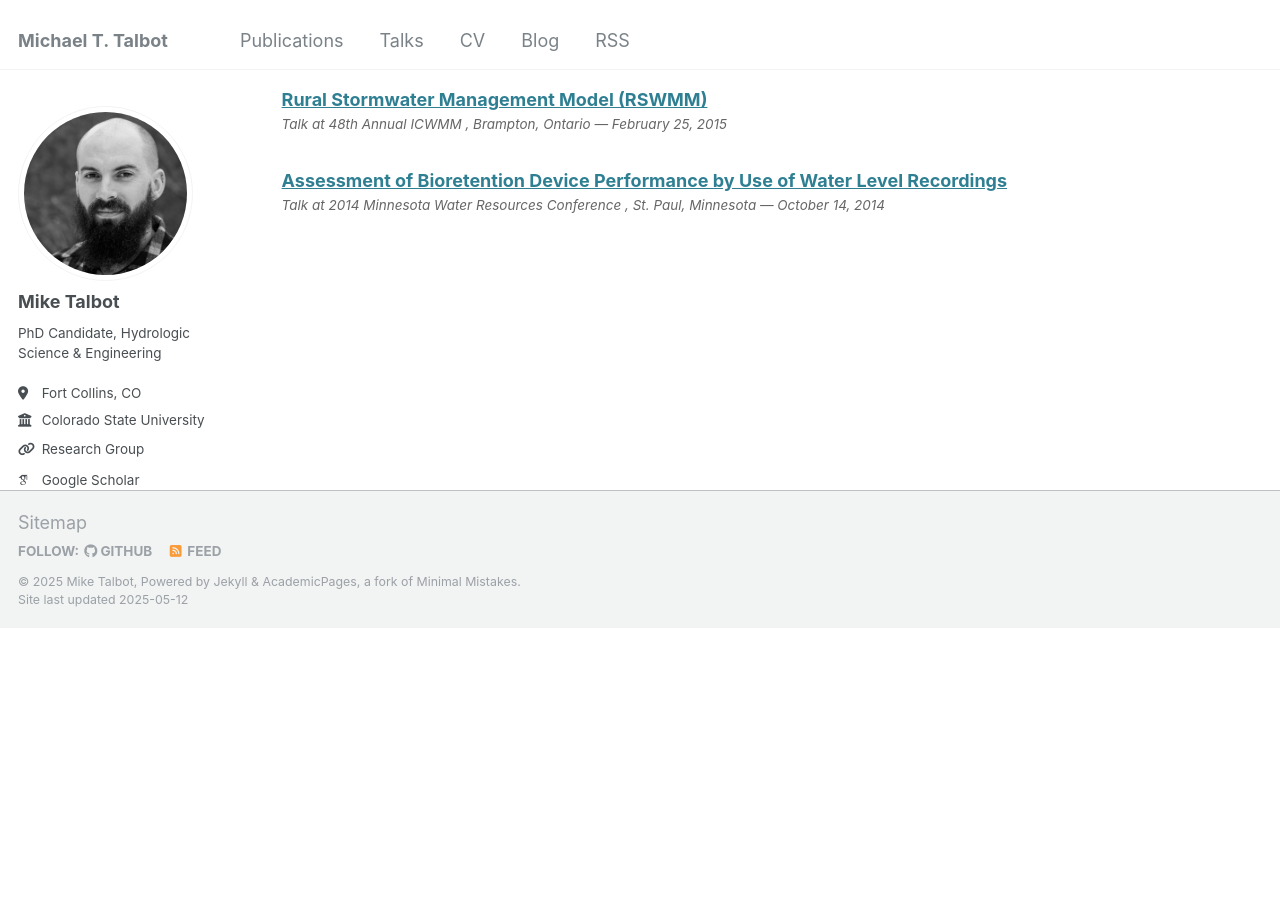
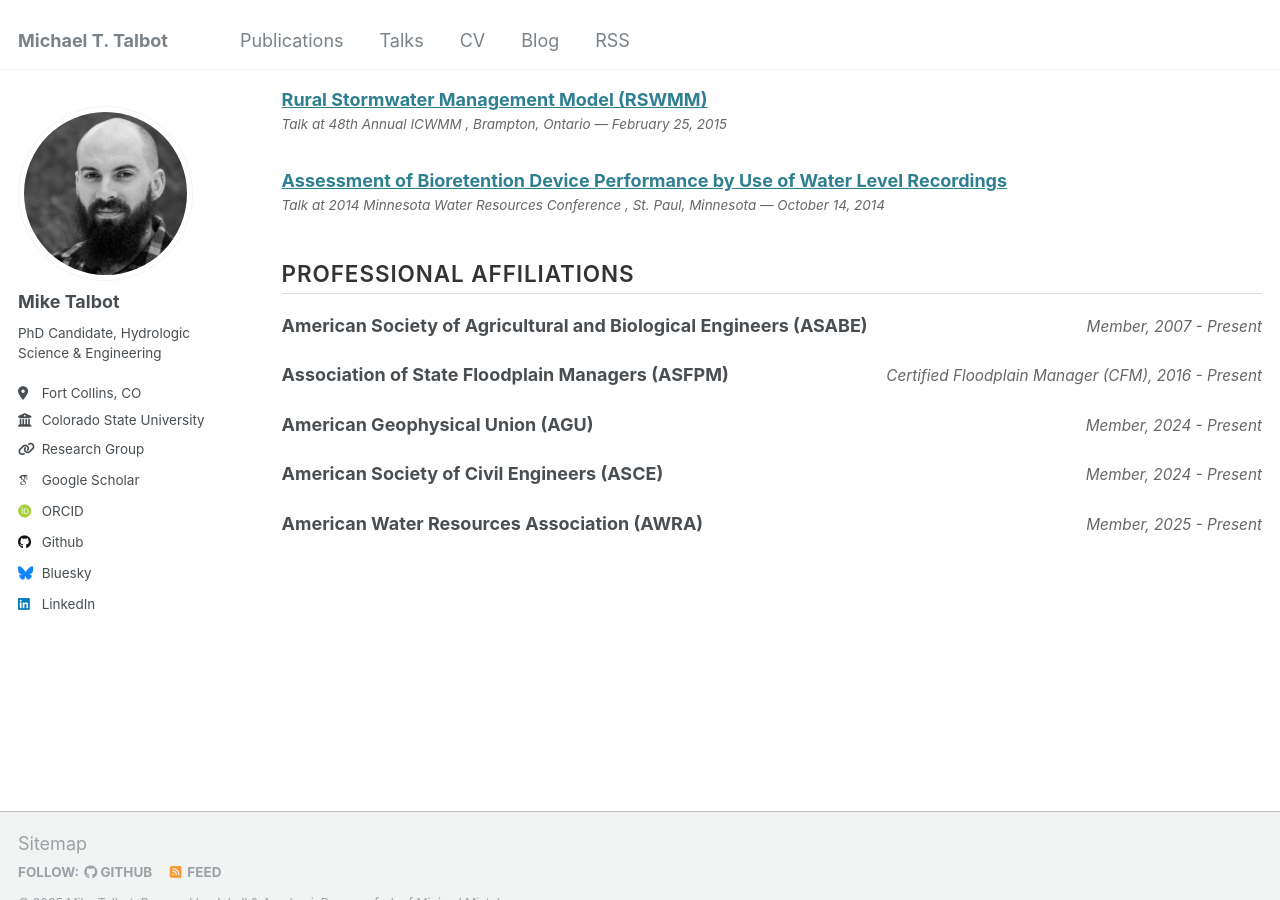
Before and after one commit to realmiketalbot/realmiketalbot.github.io, a Jekyll site: the page built from _pages/cv.md, in a window 1280 px wide and 900 px high, scrolled down 3704 px. Built offline with Jekyll 4.4.1, drawn with Linux system fonts in a browser that asks for light colours; some web fonts are replaced; comment, search, counter and statistics services are not loaded; before the commit the page ends 4332 px from its top, so only the background shows below that.

Commit message:
Add professional affiliations

```diff
--- a/_pages/cv.md
+++ b/_pages/cv.md
@@ -252,3 +242,60 @@ redirect_from:
     {% include archive-single-cv.html %}
   {% endfor %}</ul>
 -->
+
+<!--
+<h2>Skills</h2>
+* Skill 1
+* Skill 2
+  * Sub-skill 2.1
+  * Sub-skill 2.2
+  * Sub-skill 2.3
+* Skill 3
+-->
+
+<h2 class="cv-section-header">Professional Affiliations</h2>
+
+<div class="cv-entry">
+  <div class="cv-row">
+    <strong>
+    American Society of Agricultural and Biological Engineers (ASABE)
+    </strong>
+    <span class="cv-dates">Member, 2007 - Present</span>
+  </div>
+</div>
+
+<div class="cv-entry">
+  <div class="cv-row">
+    <strong>
+    Association of State Floodplain Managers (ASFPM)
+    </strong>
+    <span class="cv-dates">Certified Floodplain Manager (CFM), 2016 - Present</span>
+  </div>
+</div>
+
+<div class="cv-entry">
+  <div class="cv-row">
+    <strong>
+    American Geophysical Union (AGU)
+    </strong>
+    <span class="cv-dates">Member, 2024 - Present</span>
+  </div>
+</div>
+
+<div class="cv-entry">
+  <div class="cv-row">
+    <strong>
+    American Society of Civil Engineers (ASCE)
+    </strong>
+    <span class="cv-dates">Member, 2024 - Present</span>
+  </div>
+</div>
+
+<div class="cv-entry">
+  <div class="cv-row">
+    <strong>
+    American Water Resources Association (AWRA)
+    </strong>
+    <span class="cv-dates">Member, 2025 - Present</span>
+  </div>
+</div>
```
Also changed, not shown: other parts of _pages/cv.md (+0 -10 lines).
